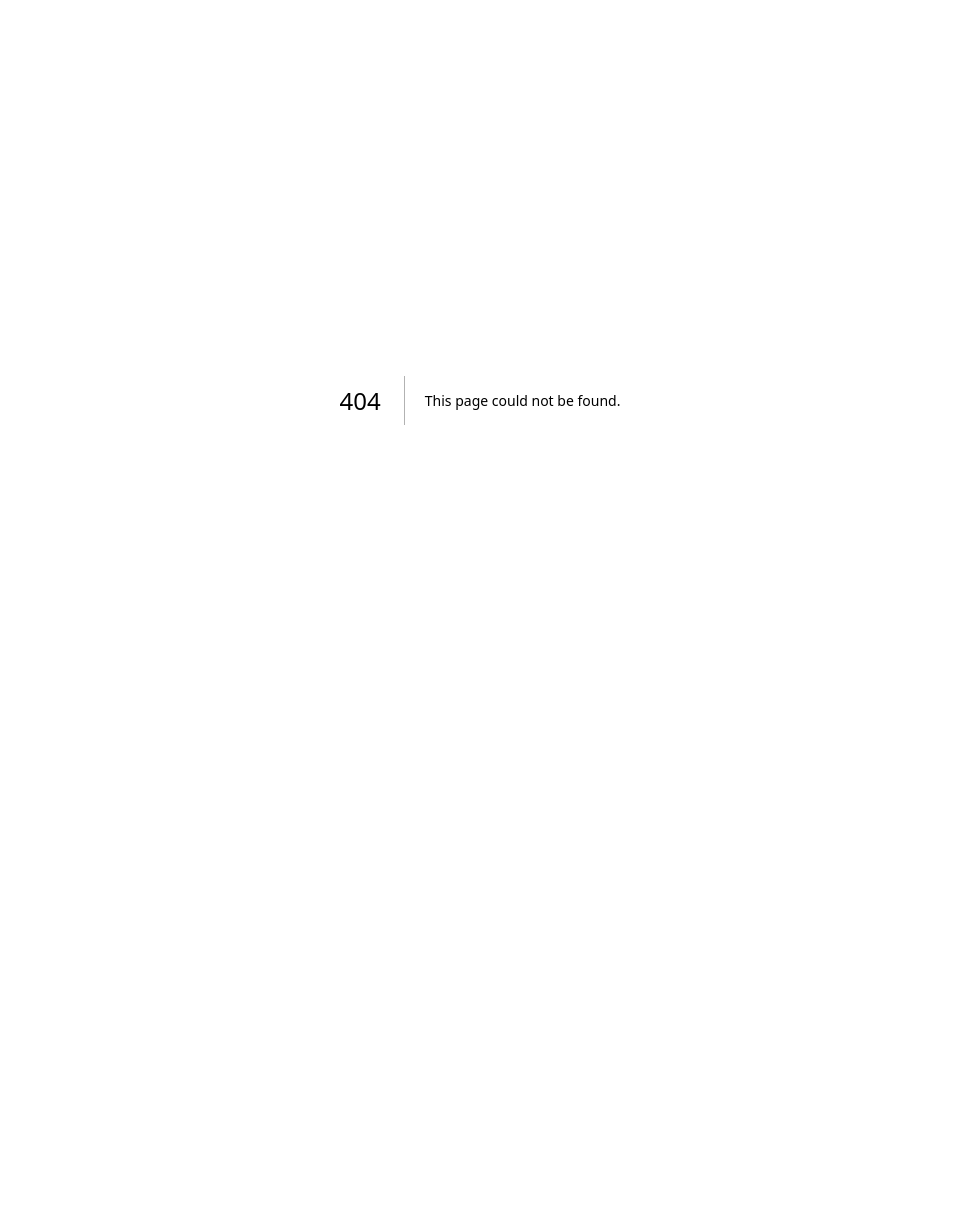
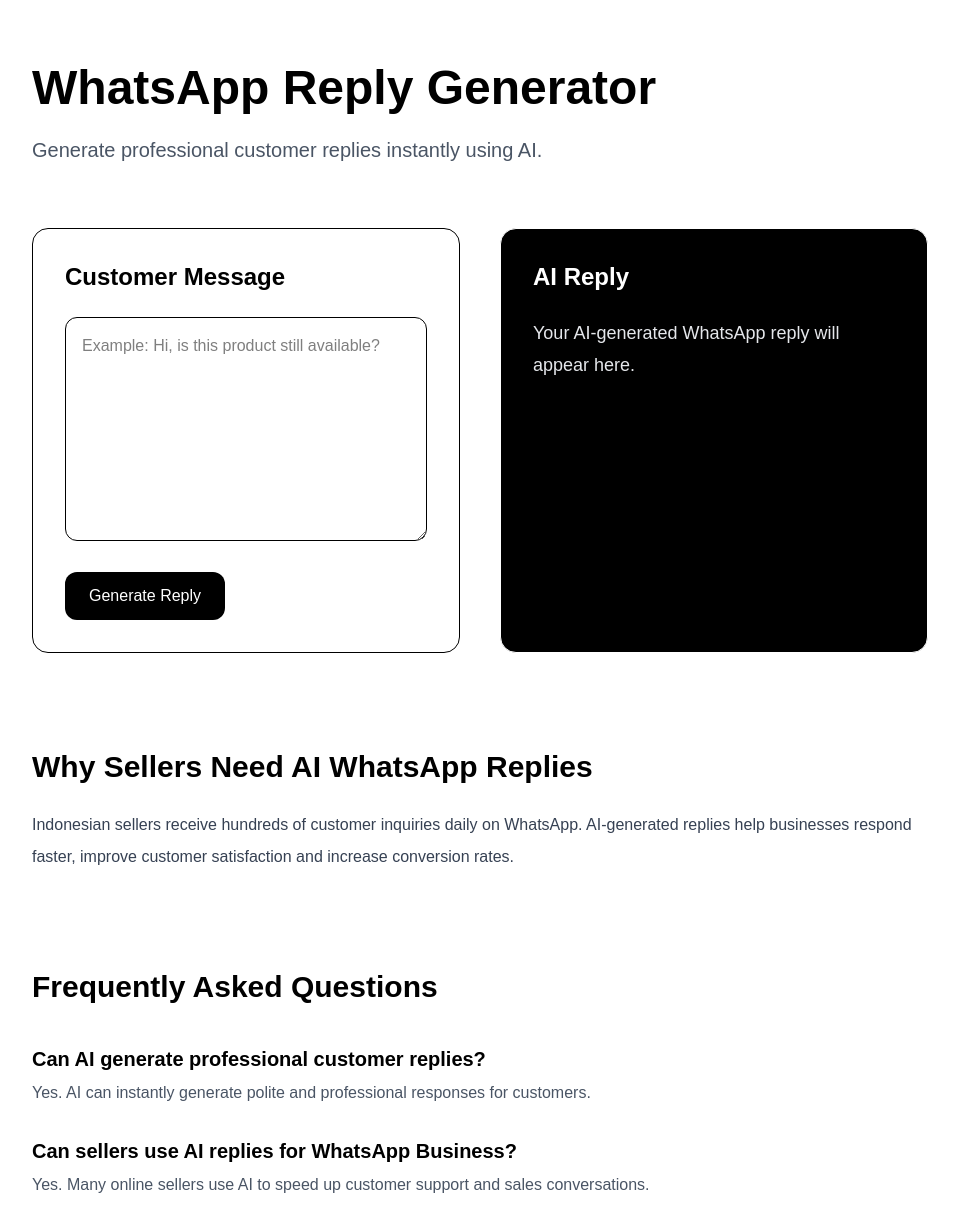
Before and after one commit to williamfeng0313/indo-seller-tools, a Next.js app: page /tools/whatsapp-reply-generator in a window 1280 px wide. Before the commit this address had no page. Shown: the top 1232 px of the page, without its empty margins (160-1119 px from the left). Before the commit the page ends 800 px from the top, so only its background shows below. Built offline with nearby package versions, Linux system fonts and the light colour scheme.

Commit message:
add whatsapp reply generator

```diff
--- a/app/page.tsx
+++ b/app/page.tsx
@@ -65,9 +65,11 @@
             Reply to customers using AI-generated responses.
           </p>
 
-          <button className="mt-6 text-black font-medium">
+          <Link href="/tools/whatsapp-reply-generator"
+           className="inline-block mt-6 text-black font-medium"
+           >
             Open Tool →
-          </button>
+          </Link>
         </div>
 
         <div className="border rounded-2xl p-6 hover:shadow-lg transition">
--- /dev/null
+++ b/app/tools/whatsapp-reply-generator/page.tsx
@@ -0,0 +1,125 @@
+
+"use client";
+
+import { useState } from "react";
+
+export default function WhatsAppReplyGenerator() {
+  const [customerMessage, setCustomerMessage] = useState("");
+  const [reply, setReply] = useState("");
+
+  const generateReply = () => {
+    if (!customerMessage) return;
+
+    setReply(
+      `Hi! Thank you for your message regarding "${customerMessage}". We appreciate your interest and will assist you as soon as possible.`
+    );
+  };
+
+  return (
+    <main className="min-h-screen bg-white text-black px-6 py-16">
+
+      {/* Hero */}
+      <section className="max-w-4xl mx-auto">
+
+        <h1 className="text-5xl font-bold">
+          WhatsApp Reply Generator
+        </h1>
+
+        <p className="mt-6 text-xl text-gray-600">
+          Generate professional customer replies instantly using AI.
+        </p>
+
+      </section>
+
+      {/* Generator */}
+      <section className="max-w-4xl mx-auto mt-16 grid md:grid-cols-2 gap-10">
+
+        {/* Input */}
+        <div className="border rounded-2xl p-8">
+
+          <h2 className="text-2xl font-semibold mb-6">
+            Customer Message
+          </h2>
+
+          <textarea
+            className="w-full border rounded-xl px-4 py-4 h-56"
+            placeholder="Example: Hi, is this product still available?"
+            onChange={(e) => setCustomerMessage(e.target.value)}
+          />
+
+          <button
+            onClick={generateReply}
+            className="mt-6 bg-black text-white px-6 py-3 rounded-xl"
+          >
+            Generate Reply
+          </button>
+
+        </div>
+
+        {/* Result */}
+        <div className="border rounded-2xl p-8 bg-black text-white">
+
+          <h2 className="text-2xl font-semibold mb-6">
+            AI Reply
+          </h2>
+
+          <div className="text-lg leading-8 text-gray-200">
+            {reply || "Your AI-generated WhatsApp reply will appear here."}
+          </div>
+
+        </div>
+
+      </section>
+
+      {/* SEO Content */}
+      <section className="max-w-4xl mx-auto mt-24">
+
+        <h2 className="text-3xl font-bold">
+          Why Sellers Need AI WhatsApp Replies
+        </h2>
+
+        <p className="mt-6 text-gray-700 leading-8">
+          Indonesian sellers receive hundreds of customer
+          inquiries daily on WhatsApp. AI-generated replies
+          help businesses respond faster, improve customer
+          satisfaction and increase conversion rates.
+        </p>
+
+      </section>
+
+      {/* FAQ */}
+      <section className="max-w-4xl mx-auto mt-24">
+
+        <h2 className="text-3xl font-bold">
+          Frequently Asked Questions
+        </h2>
+
+        <div className="mt-10 space-y-8">
+
+          <div>
+            <h3 className="text-xl font-semibold">
+              Can AI generate professional customer replies?
+            </h3>
+
+            <p className="mt-2 text-gray-600">
+              Yes. AI can instantly generate polite and professional responses for customers.
+            </p>
+          </div>
+
+          <div>
+            <h3 className="text-xl font-semibold">
+              Can sellers use AI replies for WhatsApp Business?
+            </h3>
+
+            <p className="mt-2 text-gray-600">
+              Yes. Many online sellers use AI to speed up customer support and sales conversations.
+            </p>
+          </div>
+
+        </div>
+
+      </section>
+
+    </main>
+  );
+}
```
